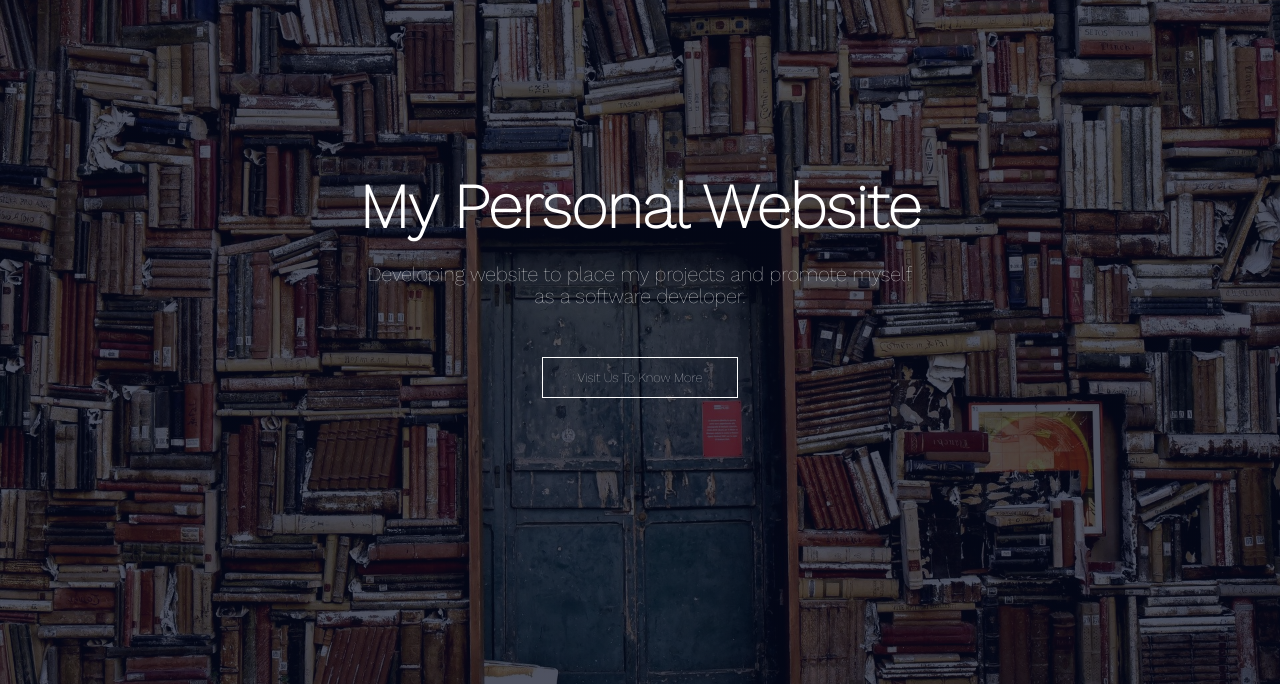
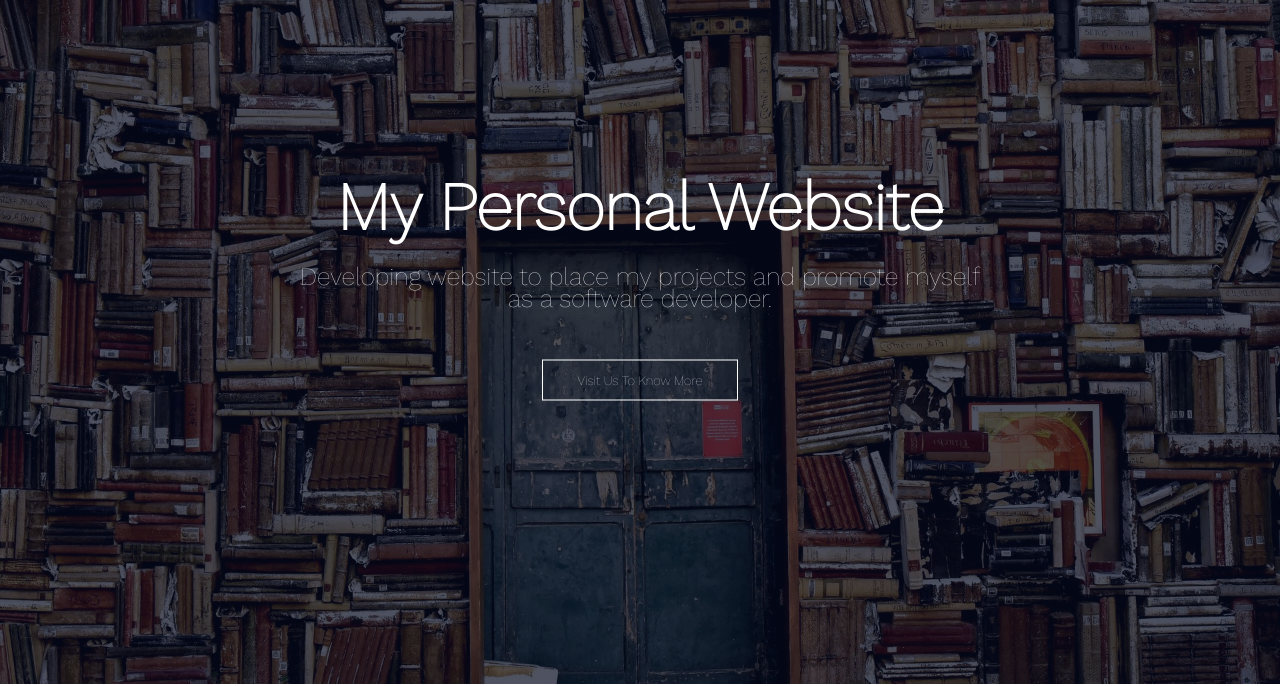
Before and after one commit to JuanJoseGomezR/JuanJoseGomezR.github.io, a plain HTML site: page index.html in a window 1280 px wide. Shown: the part 116-802 px from the top of the page. Drawn offline with nearby package versions, Linux system fonts and the light colour scheme.

Commit message:
Update styles.css

```diff
--- a/styles.css
+++ b/styles.css
@@ -63,11 +63,11 @@ nav img {
     text-align: center;
 }
 .text-box h1 {
-    font-size: 62px;
+    font-size: 67px;
 }
 .text-box p {
     margin: 10px 0 40px;
-    font-size: 20px;
+    font-size: 25px;
     color: #fff;
 }
 .hero-btn {
```
